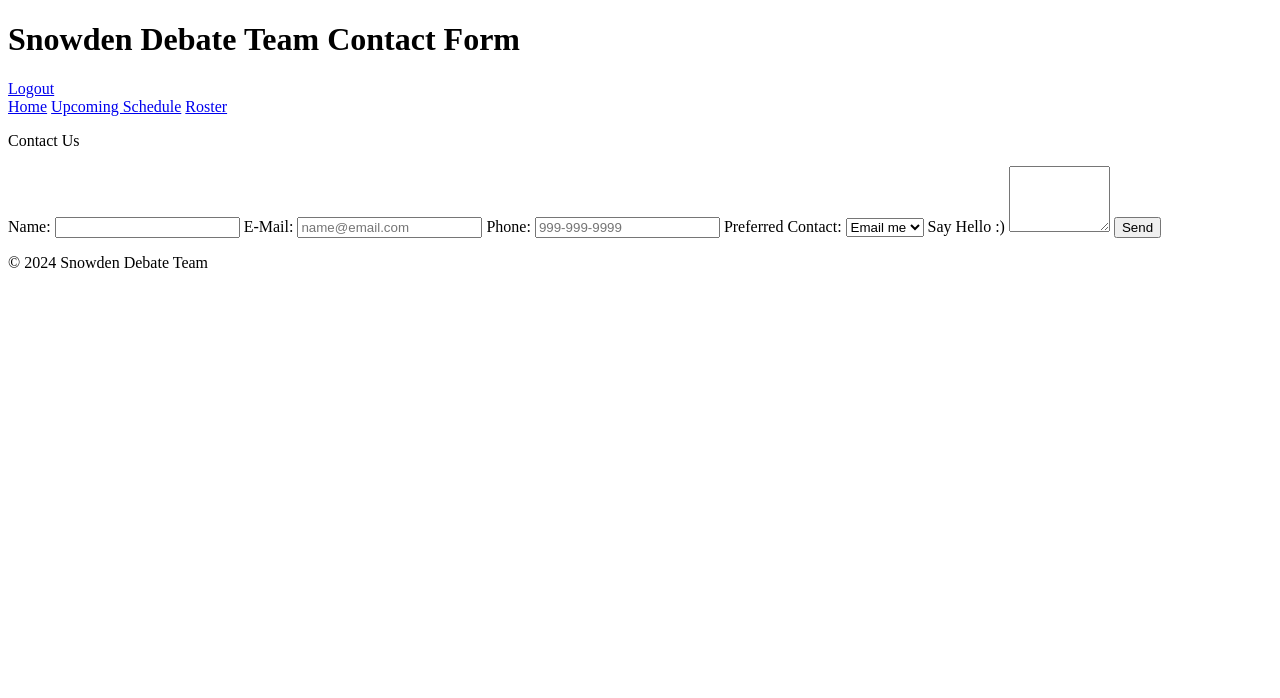
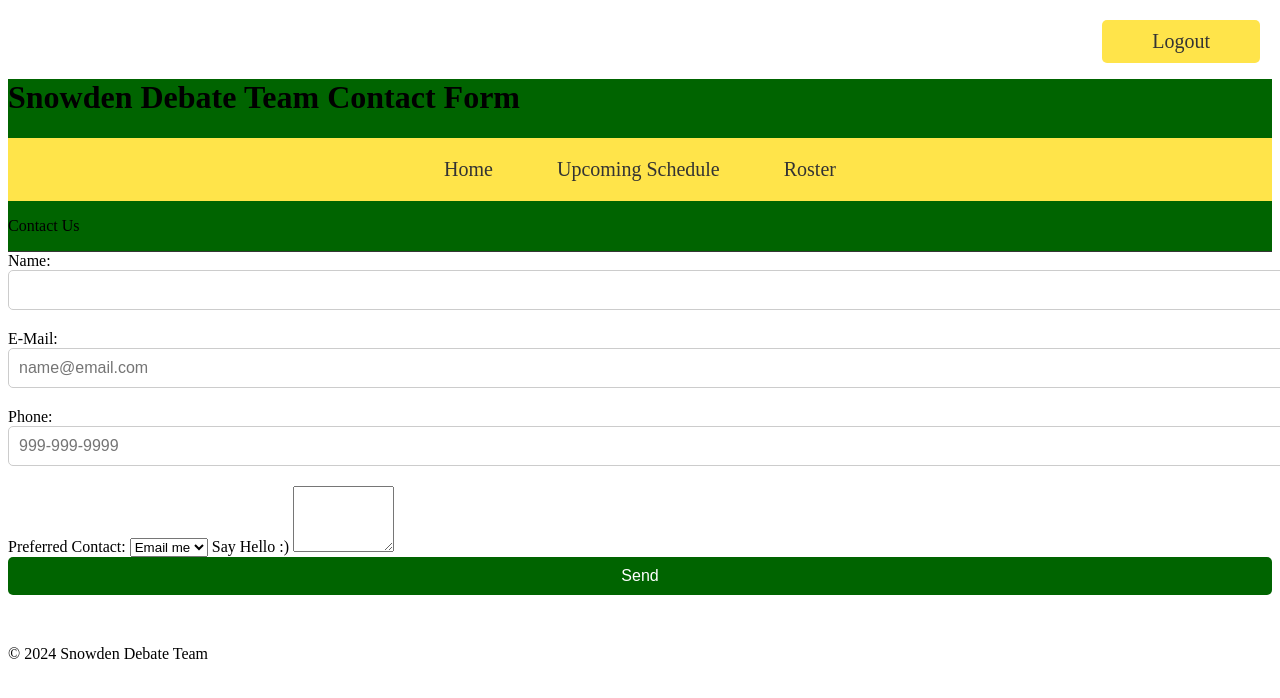
Before and after one commit to d-17-double/SnowdenDebateTeam, a plain HTML site: page pages/ContactUs.html in a window 1280 px wide. Drawn offline with Linux system fonts and the light colour scheme.

Commit message:
ContactUs.html

```diff
--- a/pages/ContactUs.html
+++ b/pages/ContactUs.html
@@ -5,7 +5,7 @@
     <meta charset="UTF-8">
     <meta name="viewport" content="width=device-width, initial-scale=1.0">
     <title>Contact - Snowden Debate Team</title>
-    <link rel="stylesheet" href="css\styles.css">
+    <link rel="stylesheet" href="..\css\styles.css">
 </head>
 
 <body>
```
